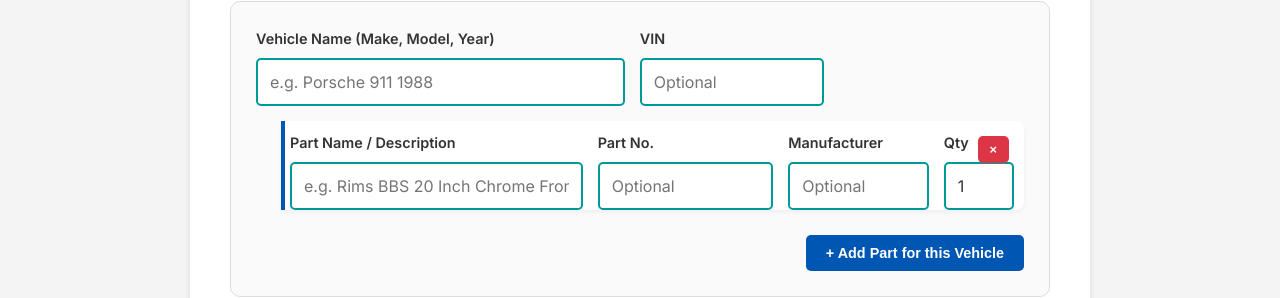
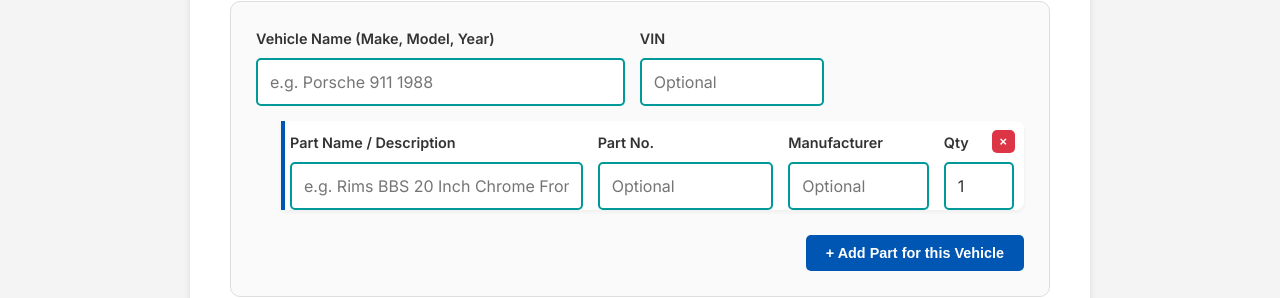
Before and after one commit to automybiz/QB-INV-To-GitHub-Pages-Store, a plain HTML site: page inquiry.html in a window 1280 px wide. Shown: the part 660-958 px from the top of the page. Drawn offline with Linux system fonts and the light colour scheme.

Commit message:
Refined inquiry form. Removal Button styling adjustments

```diff
--- a/inquiry.html
+++ b/inquiry.html
@@ -218,7 +218,7 @@
     .inquiry-form-container .btn-danger {
         background: #dc3545;
         color: #ffffff !important;
-        padding: 6px 12px;
+        padding: 4px 8px;
         font-size: 0.8rem;
     }
 
@@ -235,8 +235,8 @@
 
     .inquiry-form-container .remove-btn {
         position: absolute;
-        top: 15px;
-        right: 15px;
+        top: 9px;
+        right: 9px;
         z-index: 10;
     }
 
@@ -491,8 +491,8 @@
                 vBlock.className = 'vehicle-block clearfix';
                 vBlock.innerHTML = `
                     <div class="remove-btn-group" style="position: absolute; top: 15px; right: 15px; display: flex; flex-direction: column; gap: 5px; align-items: flex-end;">
-                        ${showRemoveForNow ? `<button type="button" class="btn btn-danger" style="padding: 4px 8px; font-size: 0.7rem; background: #dc3545;" onclick="removeVehicleForNowSnippet(${vehicle.id})" title="Remove from form but keep in memory for next time">Remove Vehicle For Now</button>` : ''}
-                        ${isInHistory ? `<button type="button" class="btn btn-danger" style="padding: 4px 8px; font-size: 0.7rem; background: #dc3545;" onclick="removeVehiclePermanentlySnippet(${vehicle.id})" title="Delete from memory entirely">Remove From History</button>` : ''}
+                        ${showRemoveForNow ? `<button type="button" class="btn btn-danger" onclick="removeVehicleForNowSnippet(${vehicle.id})" title="Remove from form but keep in memory for next time">Remove Vehicle For Now</button>` : ''}
+                        ${isInHistory ? `<button type="button" class="btn btn-danger" onclick="removeVehiclePermanentlySnippet(${vehicle.id})" title="Delete from memory entirely">Remove From History</button>` : ''}
                     </div>
                     <div class="row" style="margin-right: 200px;">
                         <div class="form-group" style="flex: 2;">
```
